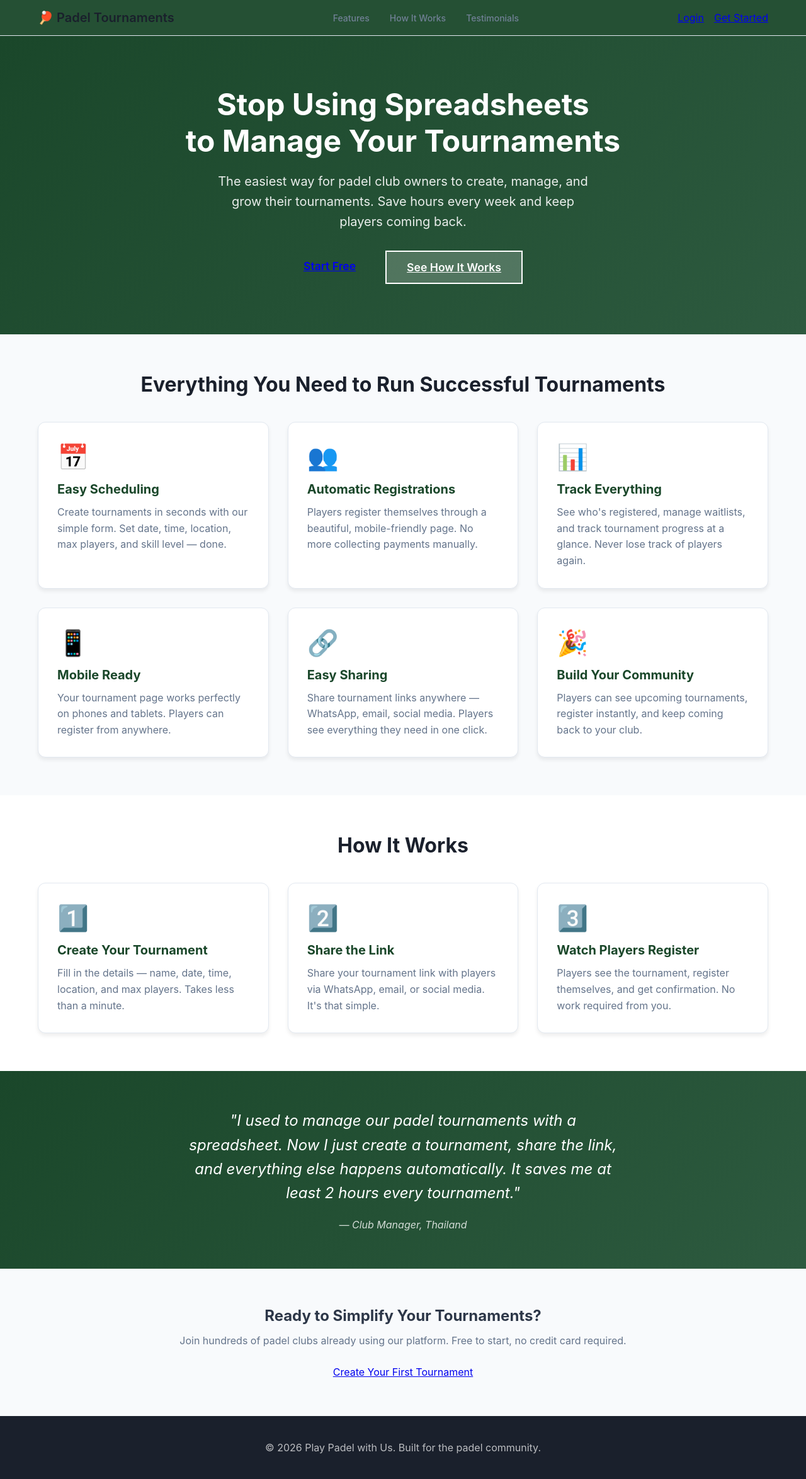
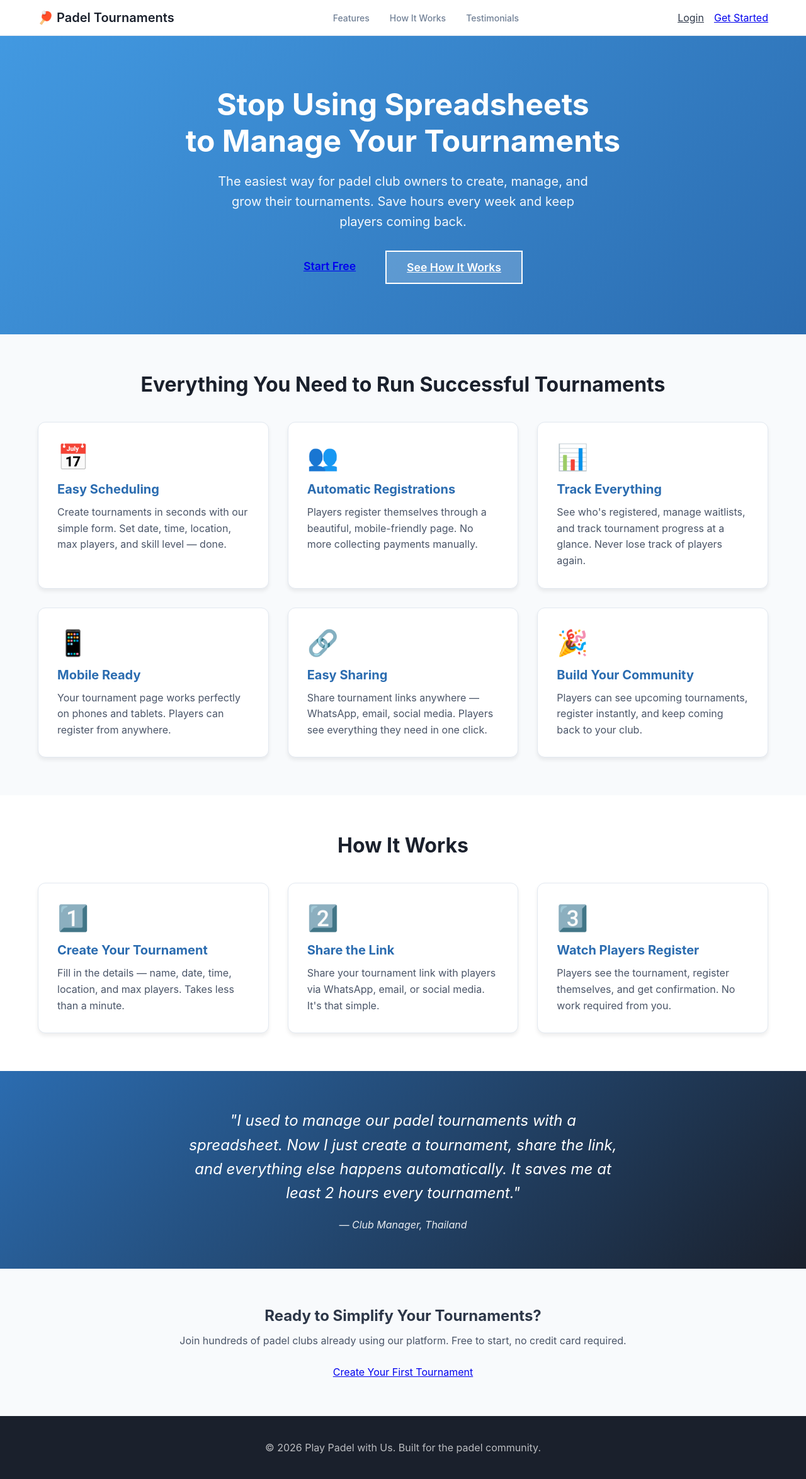
Before and after one commit to katiaperlsondlx71-dotcom/padel-signup, a PHP site: page /landing.php in a window 1280 px wide. Shown: the whole page at 63% size. Run offline with PHP 8.4, Linux system fonts and the light colour scheme; some libraries are stand-ins or nearby versions.

Commit message:
Update landing page colors to match site

```diff
--- a/landing.php
+++ b/landing.php
@@ -14,7 +14,7 @@ $pageTitle = 'Play Padel with Us - Tournament Management Made Simple';
     <link rel="stylesheet" href="css/modern-style.css">
     <style>
         .landing-hero {
-            background: linear-gradient(135deg, #1a472a 0%, #2d5a3f 100%);
+            background: linear-gradient(135deg, #4299e1 0%, #2b6cb0 100%);
             color: white;
             padding: 80px 0;
             text-align: center;
@@ -27,7 +27,7 @@ $pageTitle = 'Play Padel with Us - Tournament Management Made Simple';
         }
         .landing-hero p {
             font-size: 1.25rem;
-            opacity: 0.9;
+            opacity: 0.95;
             max-width: 600px;
             margin: 0 auto 30px;
             line-height: 1.6;
@@ -78,10 +78,10 @@ $pageTitle = 'Play Padel with Us - Tournament Management Made Simple';
         .landing-card h3 {
             font-size: 1.25rem;
             margin-bottom: 12px;
-            color: #1a472a;
+            color: #2b6cb0;
         }
         .landing-card p {
-            color: #64748b;
+            color: #4a5568;
             line-height: 1.6;
         }
         .landing-card-icon {
@@ -89,7 +89,7 @@ $pageTitle = 'Play Padel with Us - Tournament Management Made Simple';
             margin-bottom: 15px;
         }
         .landing-testimonial {
-            background: linear-gradient(135deg, #1a472a 0%, #2d5a3f 100%);
+            background: linear-gradient(135deg, #2b6cb0 0%, #1a202c 100%);
             color: white;
             padding: 60px 0;
             text-align: center;
@@ -105,7 +105,7 @@ $pageTitle = 'Play Padel with Us - Tournament Management Made Simple';
             display: block;
             margin-top: 20px;
             font-size: 1rem;
-            opacity: 0.8;
+            opacity: 0.9;
         }
         .landing-cta-secondary {
             text-align: center;
@@ -116,13 +116,13 @@ $pageTitle = 'Play Padel with Us - Tournament Management Made Simple';
             margin-bottom: 15px;
         }
         .landing-cta-secondary p {
-            color: #64748b;
+            color: #4a5568;
             margin-bottom: 30px;
         }
     </style>
 </head>
 <body>
-    <header class="header" style="background: rgba(26,71,42,0.95);">
+    <header class="header" style="background: white; border-bottom: 1px solid #e2e8f0;">
         <div class="container">
             <div class="header-content">
                 <a href="landing.php" class="logo">🏓 Padel Tournaments</a>
@@ -134,7 +134,7 @@ $pageTitle = 'Play Padel with Us - Tournament Management Made Simple';
                     </ul>
                 </nav>
                 <div class="user-menu">
-                    <a href="login.php" class="btn btn-secondary btn-sm">Login</a>
+                    <a href="login.php" class="btn btn-secondary btn-sm" style="color: #2d3748;">Login</a>
                     <a href="register.php" class="btn btn-primary btn-sm">Get Started</a>
                 </div>
             </div>
```
